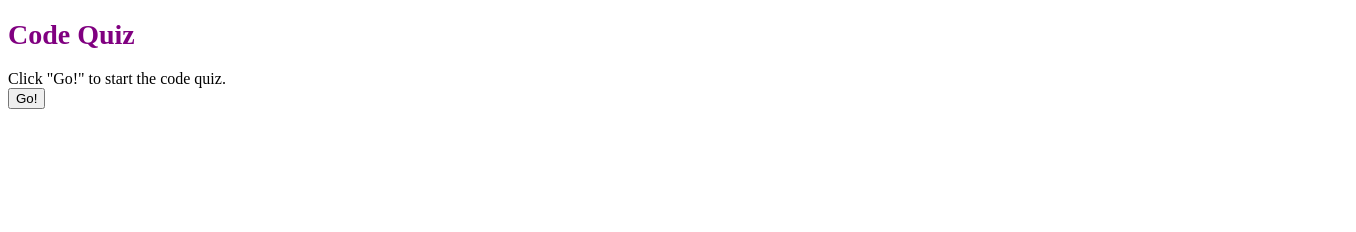
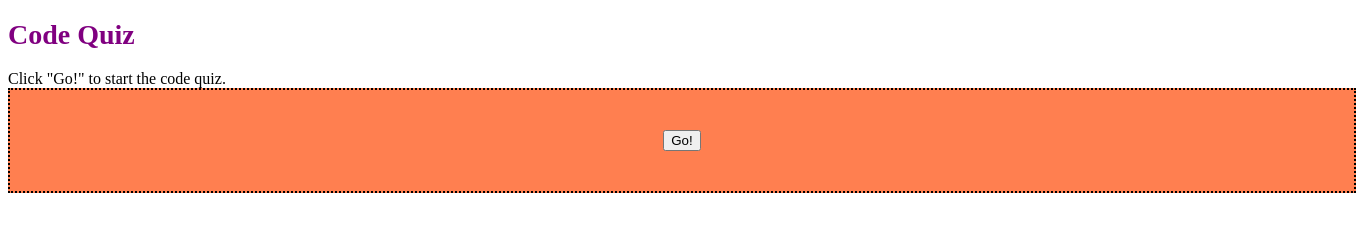
Before and after one commit to grantgarrison7/code_quiz, a plain HTML site: page index.html in a window 1280 px wide. Shown: the whole page, 1356 px wide, since content can reach past the window. Drawn offline with nearby package versions, Linux system fonts and the light colour scheme.

Commit message:
I used a mixture of jquery and javascript

```diff
--- a/index.html
+++ b/index.html
@@ -3,9 +3,8 @@
 <head>
 	<title>  Code Quiz
     </title>
-
-
 </head>
+<script src="https://cdnjs.cloudflare.com/ajax/libs/jquery/3.2.1/jquery.min.js"></script>
 <!--Set style within html document between head and body-->
 <style>
 
@@ -15,35 +14,169 @@
         color: purple;
     }
 
-    p {
-        color: green;
+    #start {
+        display: flex;
+        justify-content: center;
+        align-items: center;
+        height: 100%;
+        width: 100%;
+        background: coral;
+        padding: 40px;
+        font-size: 40px;
+        border: 2px dotted black;
+        color: black;
+        cursor: pointer;
+    }
+    #show-questions {
+        display: none;
+        justify-content: center;
+        align-items: center;
+        flex-direction: column;
+        height: 100%;
+        width: 100%;
     }
     </style>
 <body>
-
+    <div id = "clear">
     <h1>Code Quiz</h1>
     <div>Click "Go!" to start the code quiz.</div>
-    <div id = "start-button"></div>
 
+    <div id = "start"></div>
+</div>
+    <div id = "questions">
+    <div id = "question-text"></div>
+    <div id = "answers"></div>
 
-    <script type="text/javascript" src="https://cdnjs.cloudflare.com/ajax/libs/jquery/3.2.1/jquery.min.js"></script>
-    <script type="text/javascript">
-      $(document).ready(function() {
-    var startButton = $("<button>");
-        var codeQuestions = {
-            text: "How"
-        }
+</div>
+
+    <script>
+
+    $(document).ready(function() {
+
+        var startButton = $("<button>");
         startButton.attr("class", "startBt")
         var startPhrase = "Go!";
         startButton.text(startPhrase);
-        $("#start-button").append(startButton);
-        $(".startBt").on("click", function(){
-            console.log("we have started");
+        $("#start").append(startButton);
 
+        var clearEl = document.querySelector("#clear")
+        var startBtn = document.querySelector("#start");
+        var questionEl = document.querySelector("#questions");
+        var tQuestionEl = document.querySelector("#question-text")
+        var answersEl = document.querySelector("#answers");
+
+        var codeQuestions = [
+        {
+            questionAsked: "How should one reference an external script?",
+            answerChoices: [
+            "a) <usejavascript src = externalfile.js>",
+            "b) <javascriptelement src = externalfile.js>",
+            "c) <javascriptexternal src = externalfile.js>",
+            "d) <script src = externalfile.js>",
+            "e) <script external = externalfile.js>"
+        ],
+        questionAnswer: 3
+        },
+        {
+            questionAsked: "What kind of HTML element should one use for JavaScript",
+            answerChoices: [
+            "a) <script>",
+            "b) <nothing>",
+            "c) <javascriptelement>",
+            "d) <insert>",
+            "e) <usejavascript>"
+        ],
+        questionAnswer: 0
+        },
+        {
+            questionAsked: "How can one make comments while using JavaScript?",
+            answerChoices: [
+            "a) make the comment here",
+            "b) <make the comment here>",
+            "c) //make the comment here",
+            "d) !!make the comment here",
+            "e) (comment)make the comment here"
+        ],
+        questionAnswer: 2
+        },
+        {
+            questionAsked: "How does one call a function in JavaScript?",
+            answerChoices: [
+            "a) <function>",
+            "b) function()",
+            "c) function",
+            "d) function!",
+            "e) function(call)"
+        ],
+        questionAnswer: 1
+        },
+        {
+            questionAsked: "How would one round down in JavaScript?",
+            answerChoices: [
+            "a) math.under(number)",
+            "b) math.below(number)",
+            "c) math.round(number)",
+            "d) round.down(number)",
+            "e) math.floor(number)"
+        ],
+        questionAnswer: 4
+        },
+    ];
+
+    answersEl.addEventListener("click", function(event){
+        var element = event.target;
+        if (element.className === "item") {
+            console.log("Make sure this is item");
+        }
+
+    });
+        var cursor = 0;
+          var score = 0;
+          var interval = 0;
+
+    //   function showQuestionData() {
+
+    //       var question = codeQuestions[cursor];
+    //       answersEl.innerHTML = "";
+    //       questionEl.textContent =  + question.text;
+    //       questionEl.innerHTML = "HEllo";
+    // codeQuestions.forEach((currentQuestion, questionNumber) => {
+    // //<div class = "item" data-id = "1">Item 2</div>
+    // var shownChoice = $("<div>");
+    //     shownChoice.attr("class", "item");
+    //     shownChoice.attr("data-id", index);
+    //     shownchoice.text("choice");
+    //     //choicesEl.appendChild(choiceItem);
+    // });
+    //   }
+
+        // $(".startBt").on("click", function(){
+            //landingEl.style.display = "none";
+            //questionEL.style.display = "flex";
+            //show my first question
+            //display the question with the question number
+        //     console.log("we have started");
+        //         showQuestionData();
+
+        // });
+
+        startBtn.addEventListener("click", function(event) {
+            clearEl.style.display = "none";
+            questionEl.style.display = "flex";
+            var currentQuestion = codeQuestions[0];
+            var displayQuestionText = currentQuestion.questionAsked;
+            displayAnswers = currentQuestion.answers;
+            console.log(currentQuestion.answers);
+            tQuestionEl.textContent = "1. " + displayQuestionText;
+            answersEl.textContent = displayAnswers;
+            // codeQuestions.answerChoices.forEach(function(choice){
+            //     var choiceItem = document.createElement("div");
+            //     choiceItem.setAttribute("class", "item");
+            //     choiceItem.textContent = choice;
+            //     answersEl.appendChild(choiceItem);
+            });
         });
-      });
-    </script>
-
-
+    // });
+</script>
 </body>
 </html>
```
Also changed, not shown: script.js (added, +144 -0 lines).
